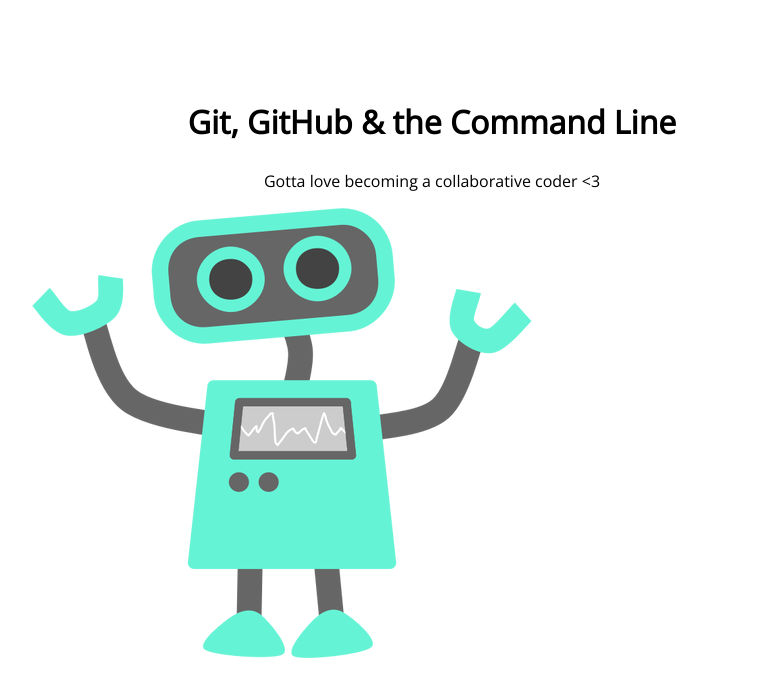
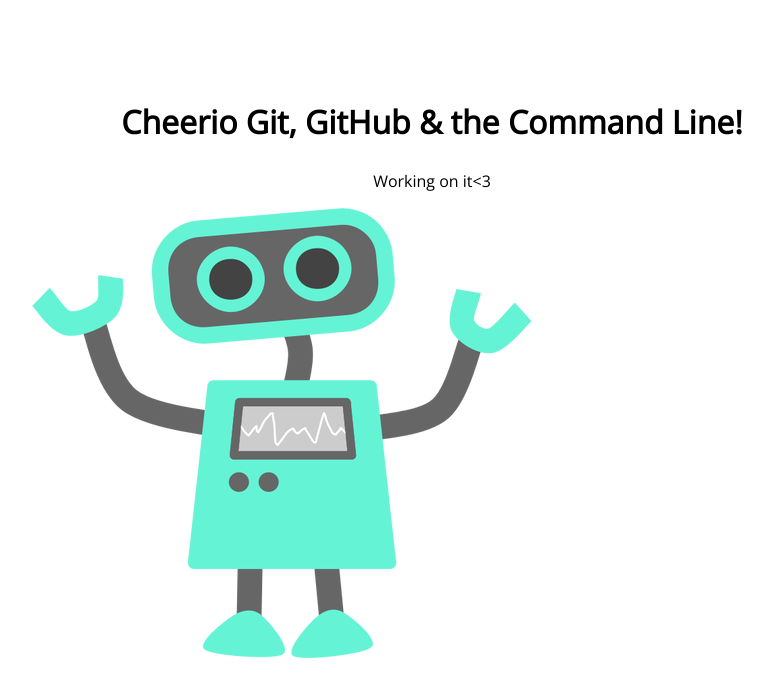
Before and after one commit to AnniinaT/105-project, a plain HTML site: page index.html in a window 1280 px wide. Shown: the whole page, without its empty margins (208-981 px from the left). Drawn offline with nearby package versions, Linux system fonts and the light colour scheme.

Commit message:
Changing h1 and p texts

```diff
--- a/index.html
+++ b/index.html
@@ -8,8 +8,8 @@
 </head>
 <body>
 	<section>
-		<h1>Git, GitHub & the Command Line</h1>
-		<p>Gotta love becoming a collaborative coder <3</p>
+		<h1>Cheerio Git, GitHub & the Command Line!</h1>
+		<p>Working on it<3</p>
 		<img src="img/happy-blue-robot.png">
 	</section>
 </body>
```
